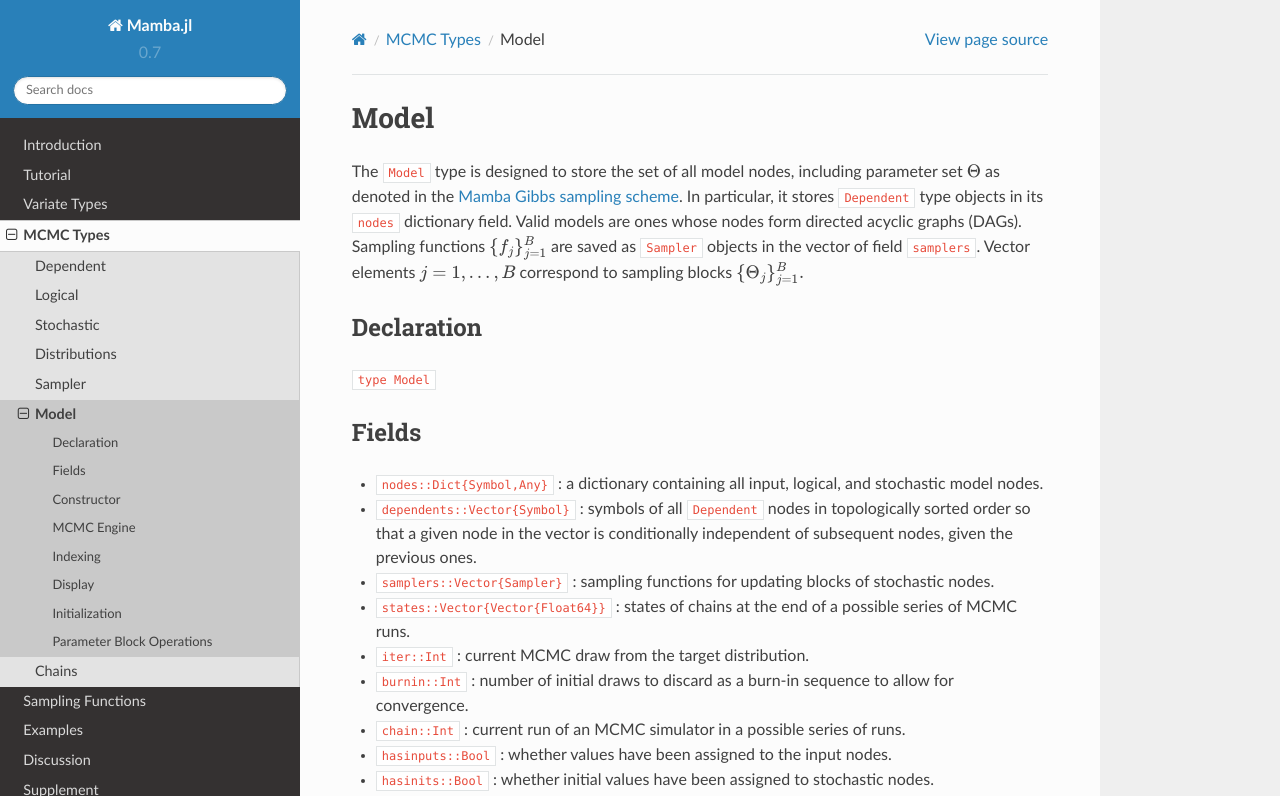
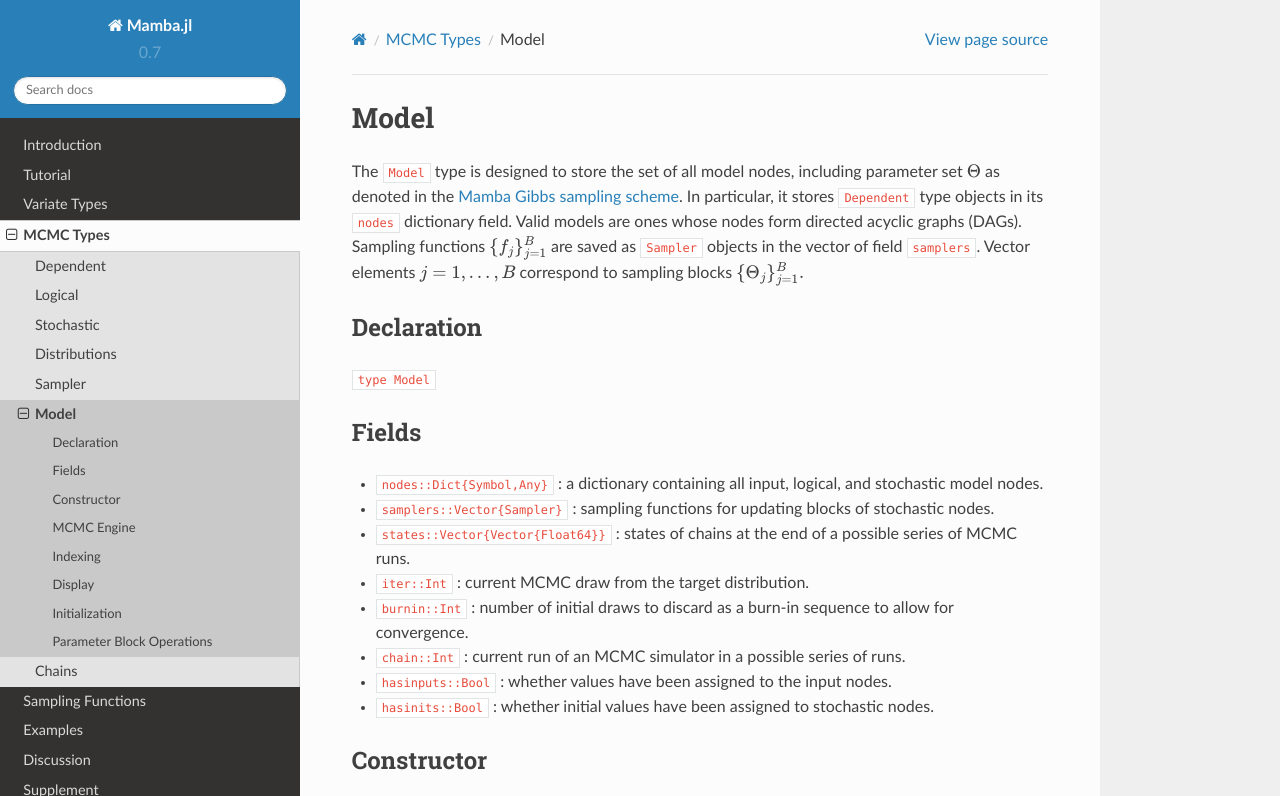
Before and after one commit to brian-j-smith/Mamba.jl, a Sphinx documentation site: the page built from doc/mcmc/model.rst, in a window 1280 px wide and 900 px high, cut to the strip 0-796 px from the top of the window. Built offline with Sphinx 7.4.7 and the Read the Docs theme 2.0.0, drawn with Linux system fonts in a browser that asks for light colours; formulas are drawn with MathJax 3.

Commit message:
Remove dependents field from Model type.

```diff
--- a/doc/mcmc/model.rst
+++ b/doc/mcmc/model.rst
@@ -16,7 +16,6 @@ Fields
 ^^^^^^
 
 * ``nodes::Dict{Symbol,Any}`` : a dictionary containing all input, logical, and stochastic model nodes.
-* ``dependents::Vector{Symbol}`` : symbols of all ``Dependent`` nodes in topologically sorted order so that a given node in the vector is conditionally independent of subsequent nodes, given the previous ones.
 * ``samplers::Vector{Sampler}`` : sampling functions for updating blocks of stochastic nodes.
 * ``states::Vector{Vector{Float64}}`` : states of chains at the end of a possible series of MCMC runs.
 * ``iter::Int`` : current MCMC draw from the target distribution.
```
Also changed, not shown: doc/images/mcmcUML.png, 5 other files.
